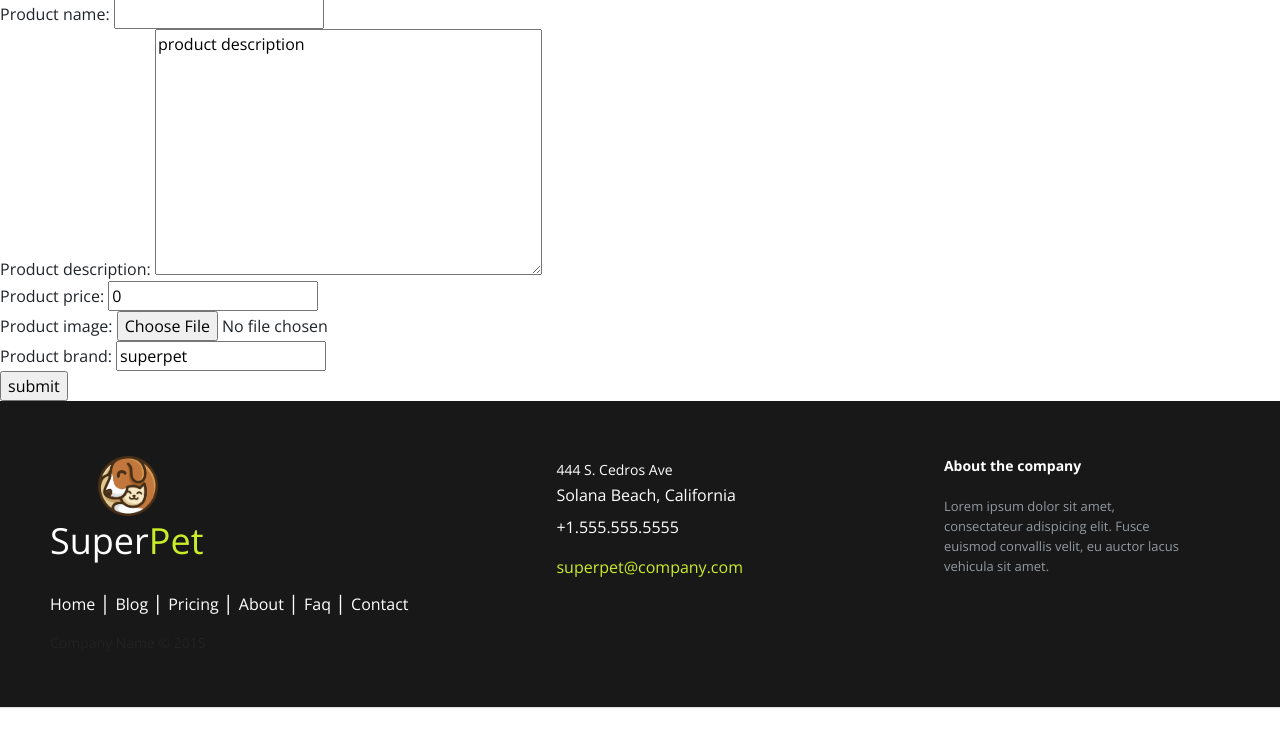
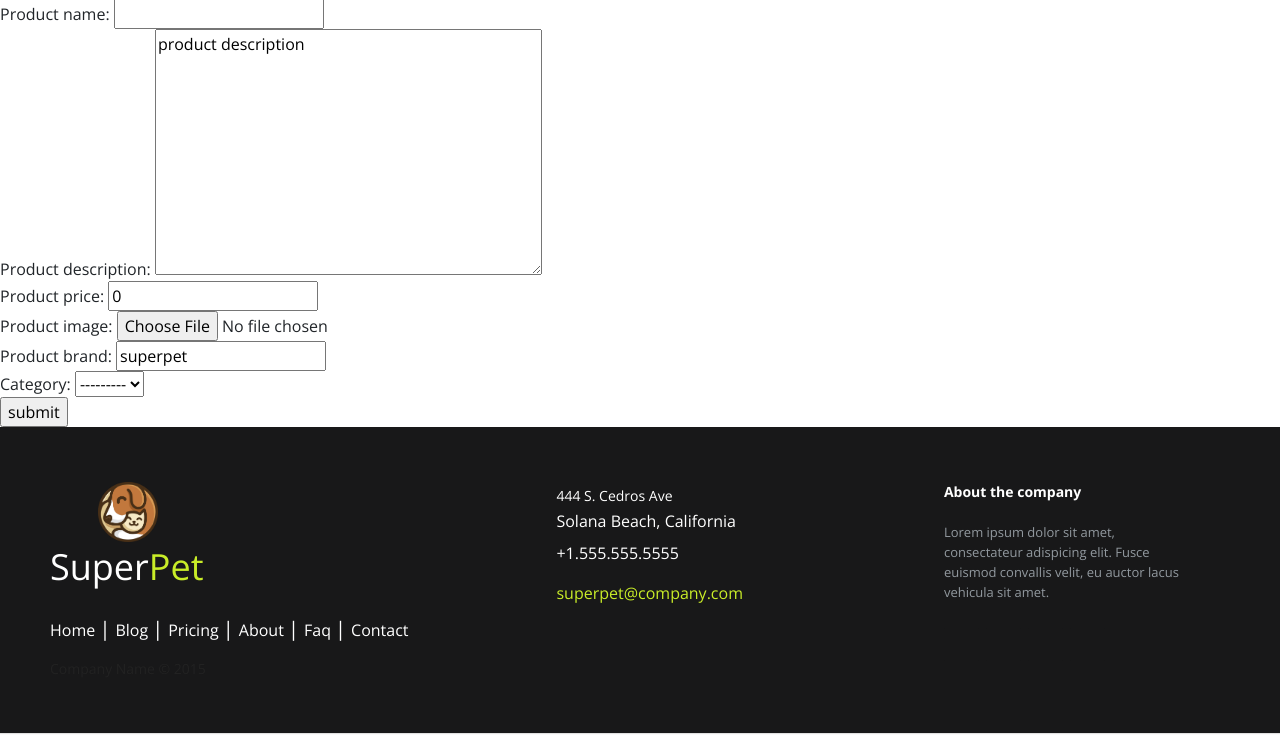
Before and after one commit to aradhya684/itvedant_django, a Django app: page /products/create-product/ in a window 1280 px wide. Shown: the part 58-800 px from the top of the page. Run offline with Django 5.2, Linux system fonts and the light colour scheme; data that the repository does not hold is empty.

Commit message:
22-10-2024

```diff
--- a/super_pet/products/admin.py
+++ b/super_pet/products/admin.py
@@ -9,7 +9,7 @@ from .models import Product, Categories #import every model
 
 
 class productinfo(admin.ModelAdmin):
-    list_display =['id','product_name','product_brand','product_price'] #predefined variable do not write any other variable name
+    list_display =['id','product_name','product_brand','product_price','category'] #predefined variable do not write any other variable name
 
 
 admin.site.register(Product,productinfo)
--- a/super_pet/products/models.py
+++ b/super_pet/products/models.py
@@ -3,6 +3,8 @@ from autoslug import AutoSlugField
 
 
 class Categories(models.Model):
+    def __str__(self):
+        return self.category_name
     category_name = models.CharField(max_length=100,null=False)
     category_slug = AutoSlugField(populate_from='category_name',unique=True)
 
@@ -41,5 +43,7 @@ class Product(models.Model):
     product_image = models.ImageField(upload_to="products/")
     product_brand = models.CharField(max_length=100,default="superpet")
 
+    category=models.ForeignKey(Categories,on_delete=models.SET_NULL,null=True)
+
     aradhya = models.Manager() #if you want to change the name of manager in shell from objects to aradhya
     cust_manager = custom_manager()
--- a/super_pet/products/urls.py
+++ b/super_pet/products/urls.py
@@ -11,6 +11,7 @@ urlpatterns =[
     path('<int:pk>/',views.ProductDetailView.as_view(),name="product_detail"),
     path("create-product/",views.ProductCreateView.as_view(), name="create-product"),
     path("update-product/<int:pk>/",views.ProductUpdateView.as_view(),name="update-product"),
-    path("delete-product/<int:pk>/",views.ProductDeleteView.as_view(),name="delete-product")
+    path("delete-product/<int:pk>/",views.ProductDeleteView.as_view(),name="delete-product"),
+    path('<slug:slug>/',views.CategoryDetailView.as_view(),name='categorydetail')
 
 ]
--- a/super_pet/products/views.py
+++ b/super_pet/products/views.py
@@ -1,5 +1,5 @@
 from django.shortcuts import render
-from .models import Product
+from .models import Product, Categories
 from django.views.generic import ListView,DetailView,CreateView,UpdateView,DeleteView
 
 
@@ -47,3 +47,11 @@ class ProductUpdateView(UpdateView):
 class ProductDeleteView(DeleteView):
     model = Product
     success_url = "/products"
+
+
+
+class CategoryDetailView(DetailView):
+    model = Categories #keep this variable this is default variable, here Product is our model name
+    template_name = 'category/category_details.html'
+    slug_field = "category_slug"
+    context_object_name = "category_obj"
--- a/super_pet/templates/index.html
+++ b/super_pet/templates/index.html
@@ -123,15 +123,18 @@
 
 
     <div class="card-group row category container m-4" style="display: flex;">
+
       <!-- Dog foood -->
 
       <div class="col">
         <div class="card p-2">
+          <a href="{% url 'categorydetail' slug='dog-food' %}">
 
           <img src="{%static 'img/dog-food.jpg'%}" class="card-img-top" alt="...">
           <div class="card-body">
             <h5 class="card-title bg-warning p-3">Dog Food</h5>
           </div>
+        </a>
 
 
         </div>
@@ -143,11 +146,12 @@
       <div class="col">
 
         <div class="card p-2">
-
+          <a href="{% url 'categorydetail' slug='cat-food' %}">
           <img src="{% static 'img/cat-food.jpg'%}" class="card-img-top" alt="...">
           <div class="card-body">
             <h5 class="card-title bg-warning p-3">Cat Food</h5>
           </div>
+        </a>
         </div>
 
       </div>
```
Also changed, not shown: super_pet/products/templates/category/category_details.html (added, +13 -0 lines), super_pet/media/products/11d8b8728581432abd5226372aac2545.jpg (added), super_pet/media/products/tentacion_CTTx5bS.jpg (added), super_pet/media/products/tentacion_ME7a9Zy.jpg (added), super_pet/media/products/tentacion_TeonYE9.jpg (added), super_pet/products/migrations/0001_initial.py, super_pet/products/migrations/0002_category_alter_product_managers_and_more.py (deleted), super_pet/products/migrations/0003_categories.py (deleted).
